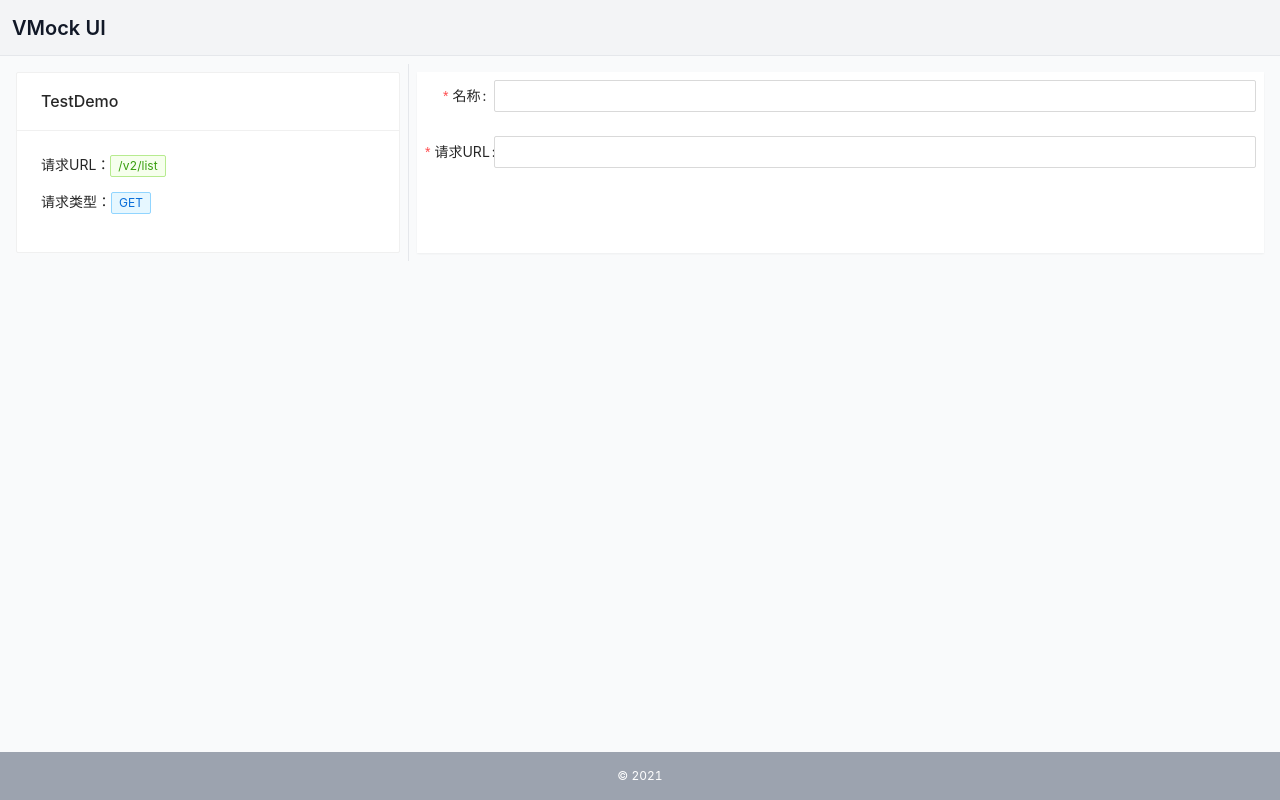
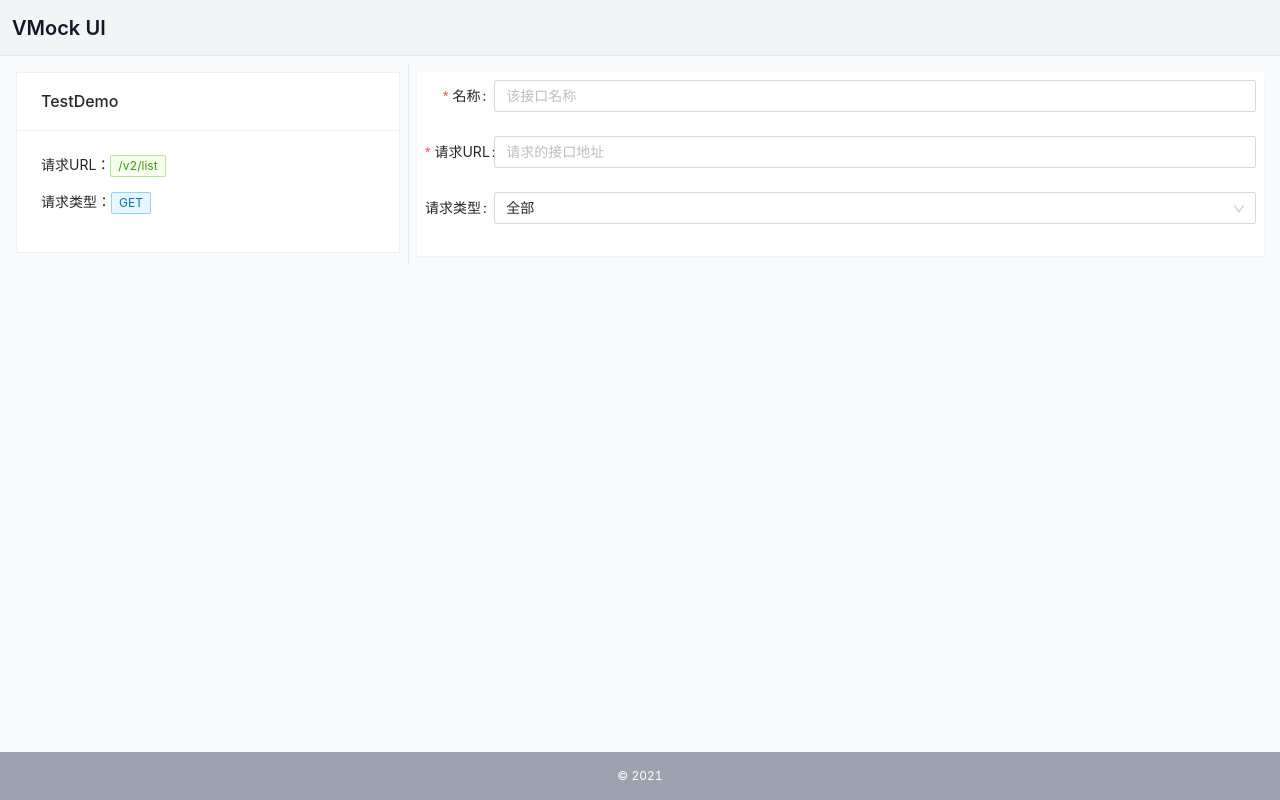
Before and after one commit to mrleidesen/VMock-UI, a Vue app: page /#/ in a window 1280 px wide. Built offline with nearby package versions, Linux system fonts and the light colour scheme.

Commit message:
feat: normal form

```diff
--- a/src/views/Home.vue
+++ b/src/views/Home.vue
@@ -20,10 +20,20 @@
           :label-col="{ span: 2 }"
         >
           <a-form-item label="名称" required>
-            <a-input v-model:value="formState.name"></a-input>
+            <a-input v-model:value="formState.name" placeholder="该接口名称"></a-input>
           </a-form-item>
           <a-form-item label="请求URL" required>
-            <a-input v-model:value="formState.rurl"></a-input>
+            <a-input v-model:value="formState.rurl" placeholder="请求的接口地址"></a-input>
+          </a-form-item>
+          <a-form-item label="请求类型">
+            <!-- <a-input v-model:value="formState.rtype"></a-input> -->
+            <a-select v-model:value="formState.rtype" placeholder="不填默认拦截全部">
+              <a-select-option value="">全部</a-select-option>
+              <a-select-option value="get">GET</a-select-option>
+              <a-select-option value="post">POST</a-select-option>
+              <a-select-option value="put">PUT</a-select-option>
+              <a-select-option value="delete">DELETE</a-select-option>
+            </a-select>
           </a-form-item>
         </a-form>
       </div>
@@ -46,7 +56,7 @@ export default {
     const formState = reactive({
       name: "",
       rurl: "",
-      rtype: null
+      rtype: ""
     })
     const activeIndex = ref(-1)
 
```
